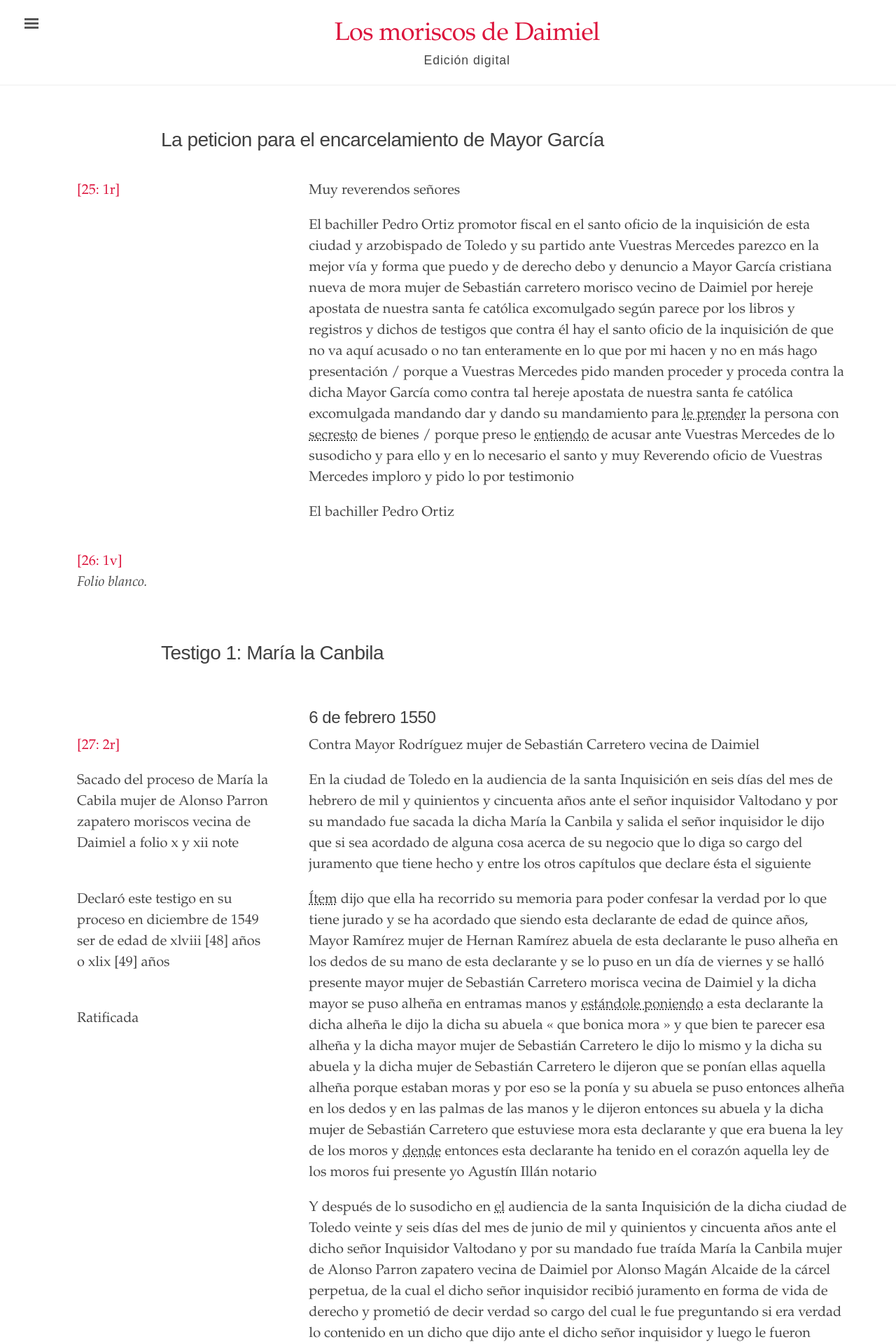
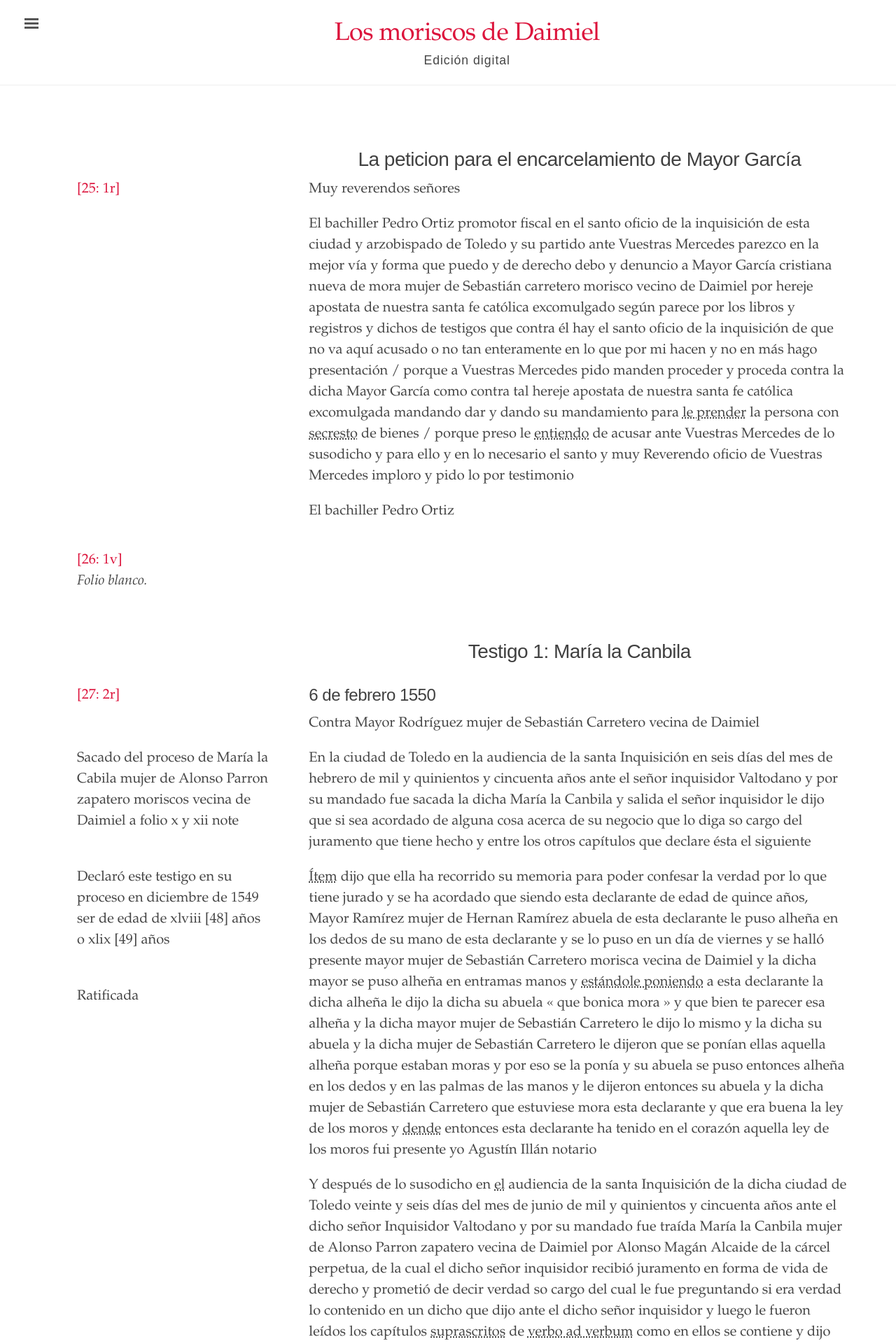
Before and after one commit to digbmc/moriscos-daimel, a Jekyll site: the page built from texto-modernizado.md, in a window 1280 px wide. Shown: the top 1920 px of the page at 70% size. Built offline with Jekyll 4.4.1, drawn with Linux system fonts in a browser that asks for light colours.

Commit message:
Formating changes.

```diff
--- a/texto-modernizado.md
+++ b/texto-modernizado.md
@@ -13,7 +13,15 @@ hide_in_nav: true
         <!--En: This <div> keeps the data of each file together-->
         <!--Es: Este <div> guarda juntos los datos de cada archivo-->
         <div id="{{ texto.order }}" class="contenido">
-            <h1 style="margin-left: 6rem;">{{ texto.title }}</h1><br>
+            <!--<div><h1 style="margin-left:16rem;text-align:center;">{{ texto.title }}</h1></div><br>-->
+            <div class="row">
+                <div class="margen">
+                    <p></p>
+                </div>
+                <div class="parrafo">
+                    <h1 style="text-align: center;">{{ texto.title }}</h1>
+                </div>
+            </div>
             <!--En: Because chapters are not organized by page, but manuscripts are, a marker is used to divide the chapter into sections-->
             <!--Es: Dado que los capítulos no se organizan por página como los manuscritos, se utiliza un marcador para dividir el capítulo en secciones-->
             {% assign secciones = texto.content | split: "<!-- SPLIT -->" %}
@@ -49,11 +57,8 @@ hide_in_nav: true
                             <div class="margen">
                             <!--EN: If the block has headings, it aligns the margin notes with the heading instead of the main text-->
                             <!--ES: Si el bloque tiene encabezados, se alinean las notas del margen con los encabezados en vez del texto principal-->
-                                {% if bloque contains "</h1>" %}
-                                    <br><br>
-                                {% endif %}
-                                {% if bloque contains "</h2>" %}
-                                    <br><br>
+                                {% if bloque contains "</h1>" or bloque contains "</h2>" or bloque contains "</h3>" %}
+                                    <p></p>
                                 {% endif %}
                                 {% if pagina != nil %}
                                     {% assign partes = pagina | split: ':' %}
```
Also changed, not shown: _texts/folder-2-10r.md (+1 -1 lines), manuscrito.md (+2 -3 lines).
